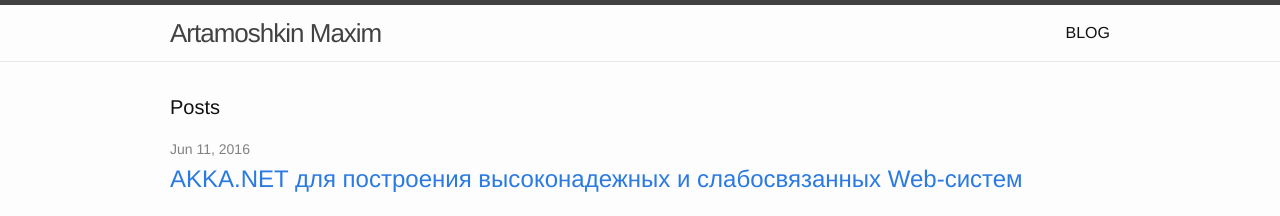
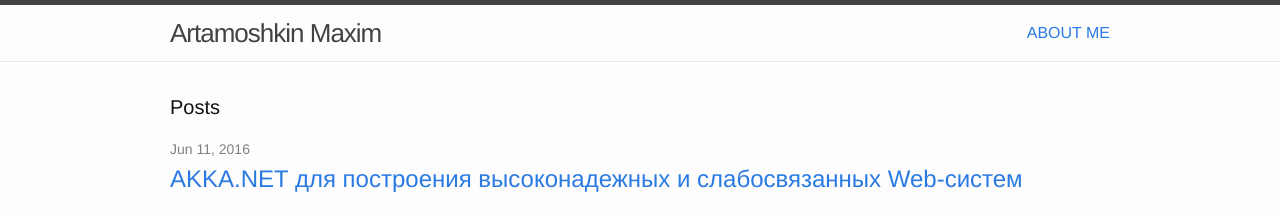
Before and after one commit to martamoshkin/blog.zverit.com, a Jekyll site: the page built from index.html, in a window 1280 px wide. Shown: the top 216 px of the page. Built offline with Jekyll 4.4.1, drawn with Linux system fonts in a browser that asks for light colours.

Commit message:
Update header.html

```diff
--- a/_includes/header.html
+++ b/_includes/header.html
@@ -14,11 +14,7 @@
       </a>
 
       <div class="trigger">
-        {% for my_page in site.pages %}
-          {% if my_page.title %}
-          <a class="page-link" href="{{ my_page.url | prepend: site.baseurl }}">{{ my_page.title }}</a>
-          {% endif %}
-        {% endfor %}
+        <a href="http://zverit.com">ABOUT ME</a>
       </div>
     </nav>
 
```
